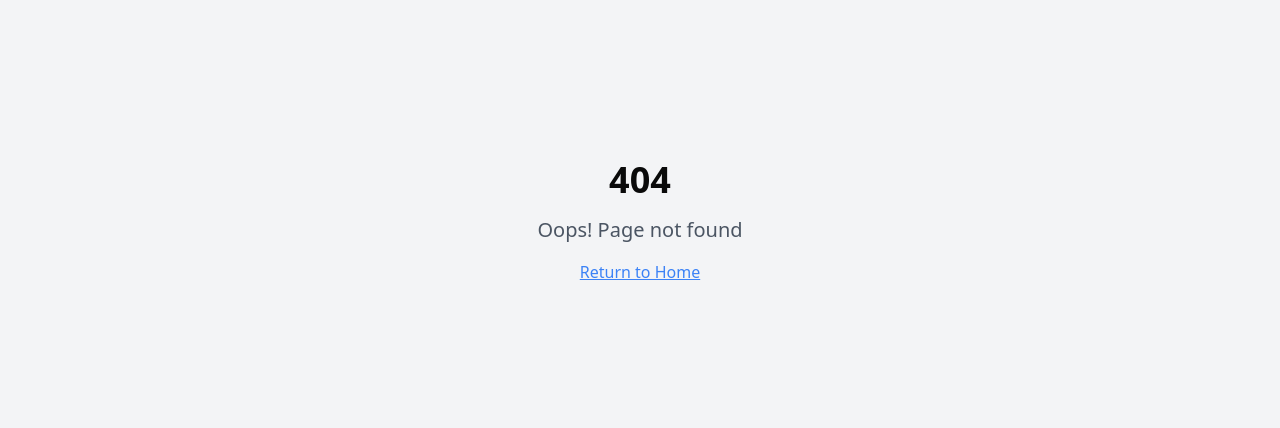
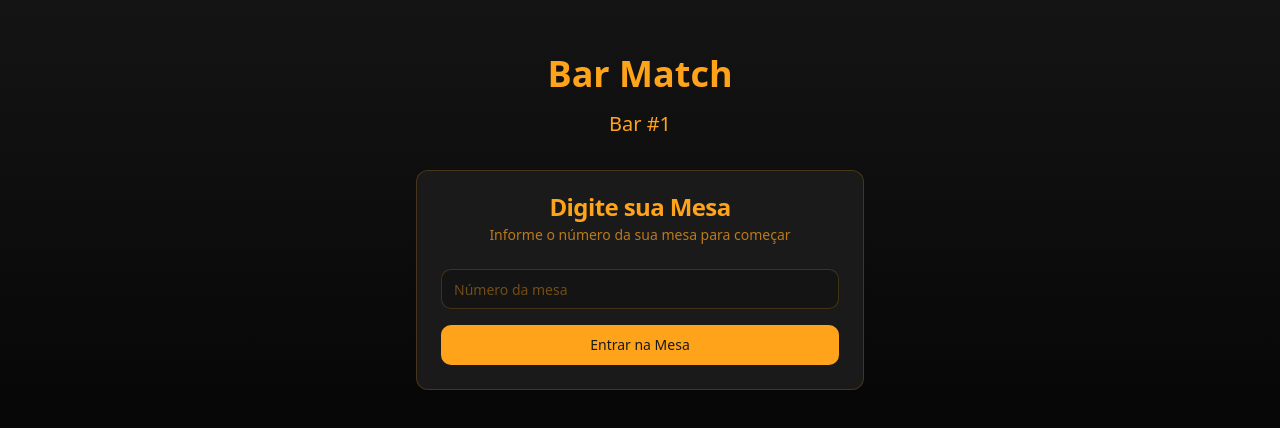
Before and after one commit to vportela84/chatbar-funzone, a React (Vite) app: page /bar/1 in a window 1280 px wide. Before the commit this address had no page. Shown: the part 178-606 px from the top of the page. Built offline with nearby package versions, Linux system fonts and the light colour scheme.

Commit message:
Fix navigation with bar ID
The navigation was giving a 404 error when entering the bar ID. This commit fixes the navigation to redirect to the table insertion screen when the ID is entered.

```diff
--- a/src/App.tsx
+++ b/src/App.tsx
@@ -6,6 +6,7 @@ import { QueryClient, QueryClientProvider } from "@tanstack/react-query";
 import { BrowserRouter, Routes, Route } from "react-router-dom";
 import Index from "./pages/Index";
 import Admin from "./pages/Admin";
+import JoinBar from "./pages/JoinBar";
 import NotFound from "./pages/NotFound";
 
 const queryClient = new QueryClient();
@@ -19,6 +20,7 @@ const App = () => (
         <Routes>
           <Route path="/" element={<Index />} />
           <Route path="/admin" element={<Admin />} />
+          <Route path="/bar/:barId" element={<JoinBar />} />
           {/* ADD ALL CUSTOM ROUTES ABOVE THE CATCH-ALL "*" ROUTE */}
           <Route path="*" element={<NotFound />} />
         </Routes>
--- a/src/pages/Index.tsx
+++ b/src/pages/Index.tsx
@@ -30,9 +30,8 @@ const Index = () => {
     setTimeout(() => {
       setIsLoading(false);
 
-      // Aqui você faria a validação real se o ID existe no banco de dados
-      // Para esta demonstração, estamos apenas redirecionando
-      navigate(`/join/${barId}`);
+      // Agora navegamos para a página de mesa usando o ID do bar
+      navigate(`/bar/${barId}`);
     }, 1500);
   };
 
@@ -50,13 +49,13 @@ const Index = () => {
       <main className="w-full max-w-md mx-auto">
         <div className="text-center mb-8">
           <h1 className="text-4xl font-bold text-primary mb-4">Bar Match</h1>
-          <p className="text-xl text-bar-text/80">A plataforma de socialização para bares e restaurantes</p>
+          <p className="text-xl text-primary">A plataforma de socialização para bares e restaurantes</p>
         </div>
 
         <Card className="bg-bar-bg border-primary/20">
           <CardHeader>
             <CardTitle className="text-primary text-center">Entrar em um Bar</CardTitle>
-            <CardDescription className="text-primary/70 text-center">
+            <CardDescription className="text-primary text-center">
               Escaneie o QR code ou digite o ID do bar
             </CardDescription>
           </CardHeader>
@@ -73,7 +72,7 @@ const Index = () => {
 
               <div className="relative flex items-center">
                 <div className="grow h-px bg-primary/20"></div>
-                <span className="mx-3 text-sm text-primary/60">ou</span>
+                <span className="mx-3 text-sm text-primary">ou</span>
                 <div className="grow h-px bg-primary/20"></div>
               </div>
 
--- /dev/null
+++ b/src/pages/JoinBar.tsx
@@ -0,0 +1,92 @@
+
+import React, { useState, useEffect } from 'react';
+import { useParams, useNavigate } from 'react-router-dom';
+import { Button } from '@/components/ui/button';
+import { Input } from '@/components/ui/input';
+import { Card, CardContent, CardHeader, CardTitle, CardDescription } from '@/components/ui/card';
+import { useToast } from '@/hooks/use-toast';
+
+const JoinBar = () => {
+  const { barId } = useParams();
+  const [tableNumber, setTableNumber] = useState('');
+  const [isLoading, setIsLoading] = useState(false);
+  const [barName, setBarName] = useState('');
+  const navigate = useNavigate();
+  const { toast } = useToast();
+
+  useEffect(() => {
+    // Here you would fetch the bar details using the barId from your database
+    // For now we'll simulate with a timeout
+    setTimeout(() => {
+      setBarName(`Bar #${barId}`);
+    }, 500);
+  }, [barId]);
+
+  const handleJoinTable = (e: React.FormEvent) => {
+    e.preventDefault();
+    if (!tableNumber.trim()) {
+      toast({
+        title: "Campo obrigatório",
+        description: "Por favor, insira o número da mesa",
+        variant: "destructive"
+      });
+      return;
+    }
+
+    setIsLoading(true);
+
+    // Simulate joining a table
+    setTimeout(() => {
+      setIsLoading(false);
+      toast({
+        title: "Mesa conectada!",
+        description: `Você entrou na mesa ${tableNumber} do ${barName}`,
+      });
+      // In a real app, you'd redirect to the chat or main experience
+      // navigate(`/bar/${barId}/table/${tableNumber}`);
+    }, 1000);
+  };
+
+  return (
+    <div className="min-h-screen flex flex-col items-center justify-center bg-gradient-to-b from-bar-bg to-black text-bar-text p-6">
+      <main className="w-full max-w-md mx-auto">
+        <div className="text-center mb-8">
+          <h1 className="text-4xl font-bold text-primary mb-4">Bar Match</h1>
+          <p className="text-xl text-primary">{barName || 'Carregando...'}</p>
+        </div>
+
+        <Card className="bg-bar-bg border-primary/20">
+          <CardHeader>
+            <CardTitle className="text-primary text-center">Digite sua Mesa</CardTitle>
+            <CardDescription className="text-primary/70 text-center">
+              Informe o número da sua mesa para começar
+            </CardDescription>
+          </CardHeader>
+          <CardContent>
+            <form onSubmit={handleJoinTable} className="space-y-4">
+              <div className="space-y-2">
+                <Input
+                  id="tableNumber"
+                  value={tableNumber}
+                  onChange={(e) => setTableNumber(e.target.value)}
+                  className="bg-black/20 border-primary/20 text-primary placeholder:text-primary/40"
+                  placeholder="Número da mesa"
+                />
+              </div>
+
+              <Button
+                type="submit"
+                className="w-full"
+                disabled={isLoading}
+              >
+                {isLoading ? "Conectando..." : "Entrar na Mesa"}
+              </Button>
+            </form>
+          </CardContent>
+        </Card>
+      </main>
+    </div>
+  );
+};
+
+export default JoinBar;
```
